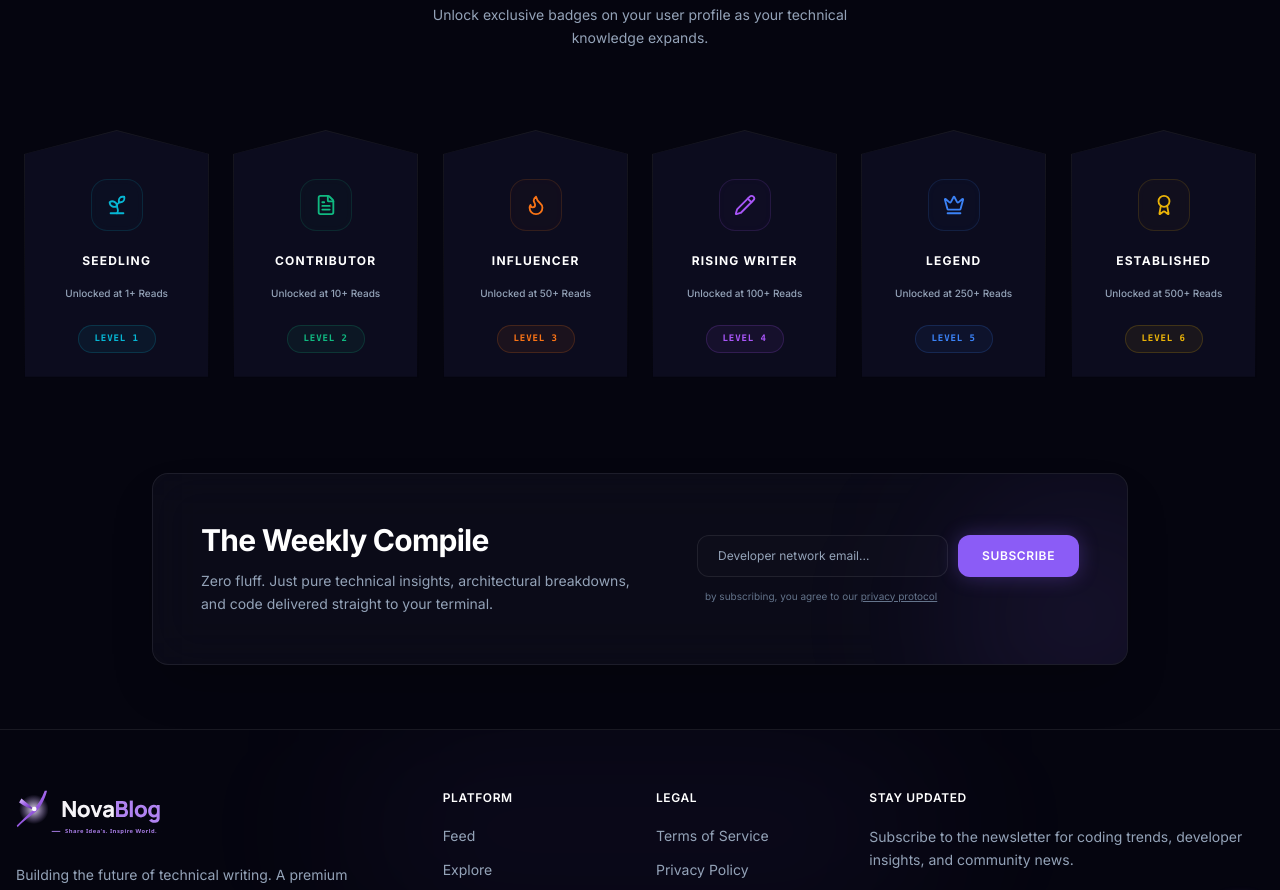
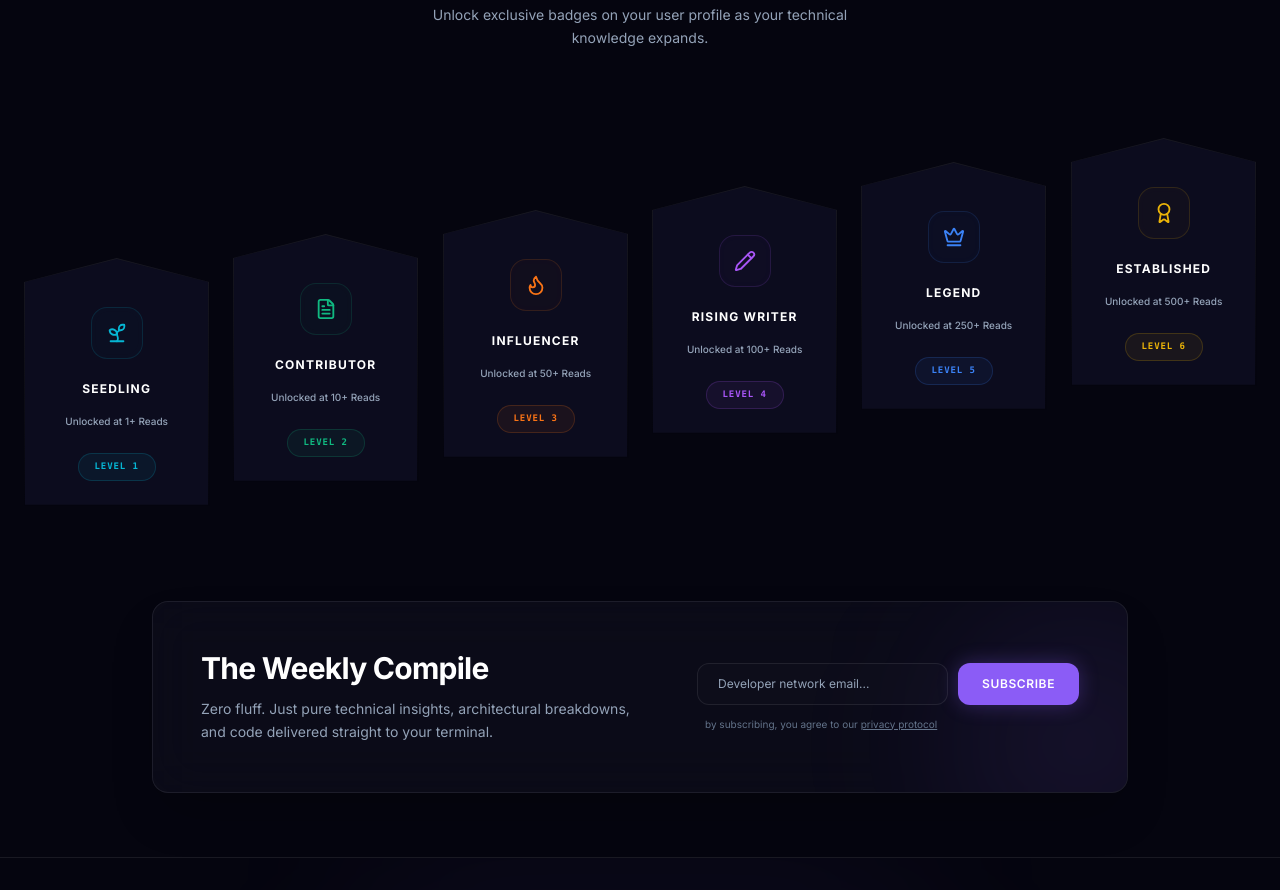
Before and after one commit to swappy-sutar/Novablog-app, a React (Vite) app in the folder frontend/: page / in a window 1280 px wide. Shown: the part 1380-2270 px from the top of the page. Built offline with nearby package versions, Linux system fonts and the light colour scheme; no server answers.

Commit message:
design: staggered ascending staircase level progression map layout on desktop viewports

```diff
--- a/frontend/src/components/home/TechProgressionMap.jsx
+++ b/frontend/src/components/home/TechProgressionMap.jsx
@@ -101,6 +101,14 @@ const TechProgressionMap = () => {
             filter: drop-shadow(0 20px 30px rgba(0,0,0,0.3));
           }
         }
+        @media (min-width: 1280px) {
+          .staircase-card-0 { transform: translateY(0px); }
+          .staircase-card-1 { transform: translateY(-24px); }
+          .staircase-card-2 { transform: translateY(-48px); }
+          .staircase-card-3 { transform: translateY(-72px); }
+          .staircase-card-4 { transform: translateY(-96px); }
+          .staircase-card-5 { transform: translateY(-120px); }
+        }
       `}} />
 
       {/* Header */}
@@ -114,15 +122,15 @@ const TechProgressionMap = () => {
       </div>
 
       {/* CINEMATIC CHEVRON GRID */}
-      <div className="grid grid-cols-1 sm:grid-cols-2 lg:grid-cols-3 xl:grid-cols-6 gap-6 items-stretch select-none">
-        {LEVELS_DATA.map((lvl) => {
+      <div className="grid grid-cols-1 sm:grid-cols-2 lg:grid-cols-3 xl:grid-cols-6 gap-6 items-stretch select-none xl:pt-32">
+        {LEVELS_DATA.map((lvl, index) => {
           const IconComponent = lvl.icon;
           const isHovered = hoveredLevel === lvl.id;
           const isExpanded = expandedLevel === lvl.id;
           return (
             <div
               key={lvl.level}
-              className="relative flex flex-col cinematic-group cursor-pointer sm:cursor-default"
+              className={`relative flex flex-col cinematic-group cursor-pointer sm:cursor-default staircase-card-${index}`}
               onMouseEnter={() => setHoveredLevel(lvl.id)}
               onMouseLeave={() => setHoveredLevel(null)}
               onClick={() => handleCardClick(lvl.id)}
```
